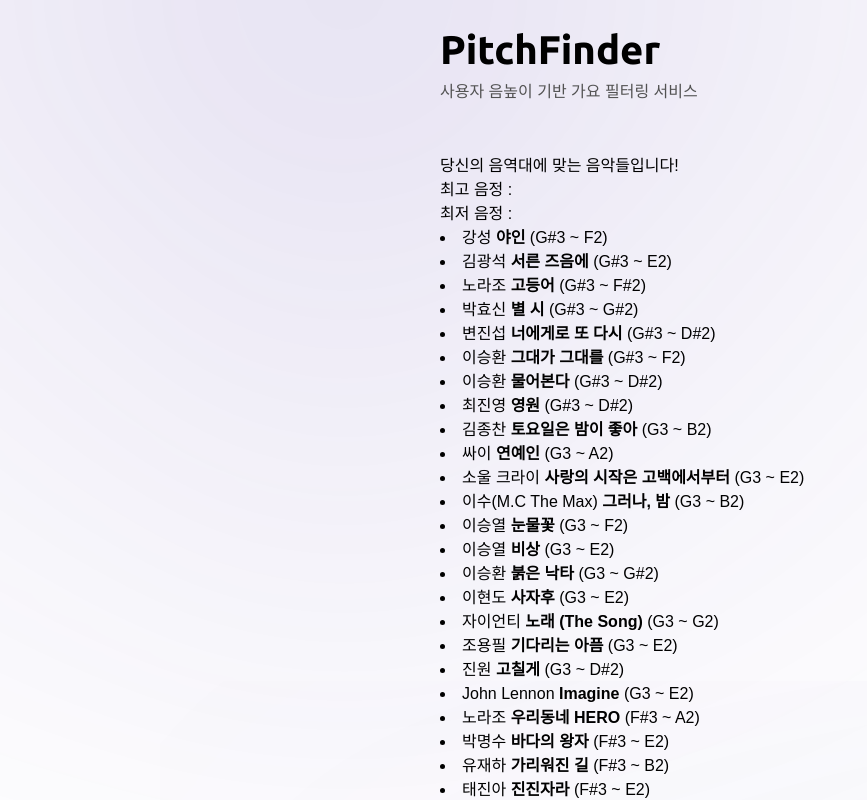
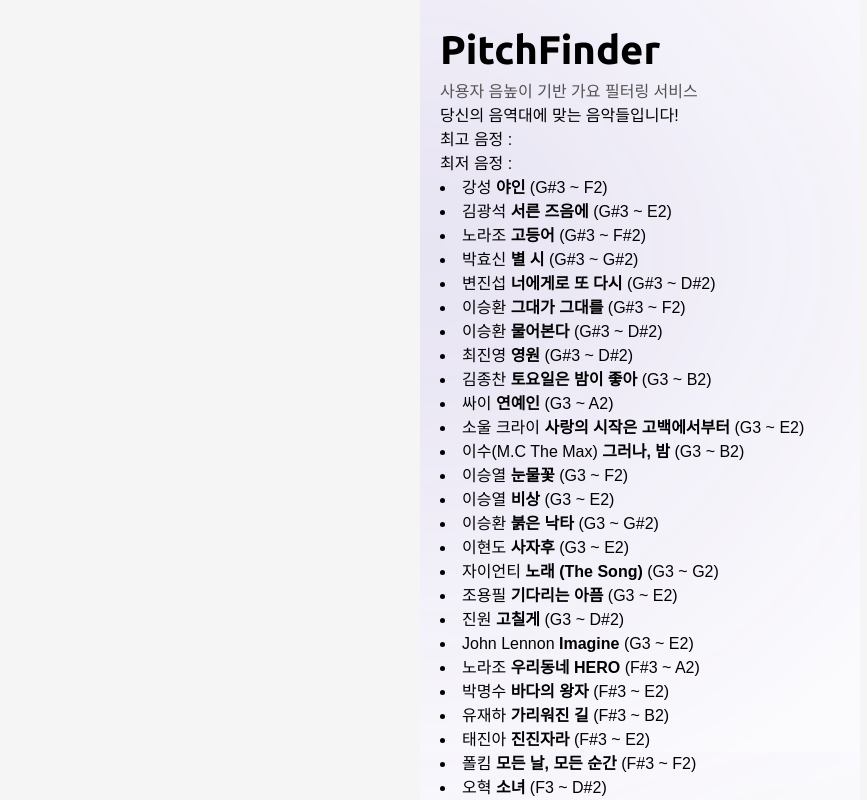
Before and after one commit to K-CoB/pitch-finder-frontend, a React (Create React App) app: page /music in a window 1280 px wide. Shown: the top 800 px of the page, without its empty margins (0-867 px from the left). Built offline with nearby package versions, Linux system fonts and the light colour scheme; a web font is replaced by a local one.

Commit message:
💄style : 스타일 일부 수정

```diff
--- a/src/App.css
+++ b/src/App.css
@@ -18,6 +18,11 @@
 }
 
 body {
+  margin: auto;
+  min-height: 100dvh;
+  max-width: 440px;
+  display: flex;
+  flex-direction: column;
   background-color: white;
   background-image: url("./assets/bgBlur.svg");
   background-size: cover;
--- a/src/App.tsx
+++ b/src/App.tsx
@@ -10,7 +10,7 @@
   const location = useLocation();
 
   return (
-    <div className="min-h-dvh max-w-[440px] m-auto flex-column">
+    <body>
       <div className="flex-1 p-5 grid custom-grid-template-rows">
         <Header />
         <main>
@@ -25,6 +25,6 @@
       {location.pathname === "/" && (
         <img src={Bottom} alt="홈페이지 하단 이미지" />
       )}
-    </div>
+    </body>
   );
 }
--- a/src/components/common/Header.tsx
+++ b/src/components/common/Header.tsx
@@ -1,6 +1,6 @@
 export default function Header() {
   return (
-    <div className="pb-[50px]">
+    <div>
       <h1 className="text-black text-[40px] font-bold font-Ubuntu w-full">
         PitchFinder
       </h1>
--- a/src/page/Home.tsx
+++ b/src/page/Home.tsx
@@ -3,7 +3,7 @@
 
 export default function Home() {
   return (
-    <div className="h-full flex-center flex-column gap-[64px]">
+    <div className="h-full items-center flex-column justify-evenly">
       <div className="flex-center flex-column gap-[15px]">
         <span className="text-black text-[14px]">성별을 선택해주세요.</span>
         <div className="flex gap-[25px]">
```
